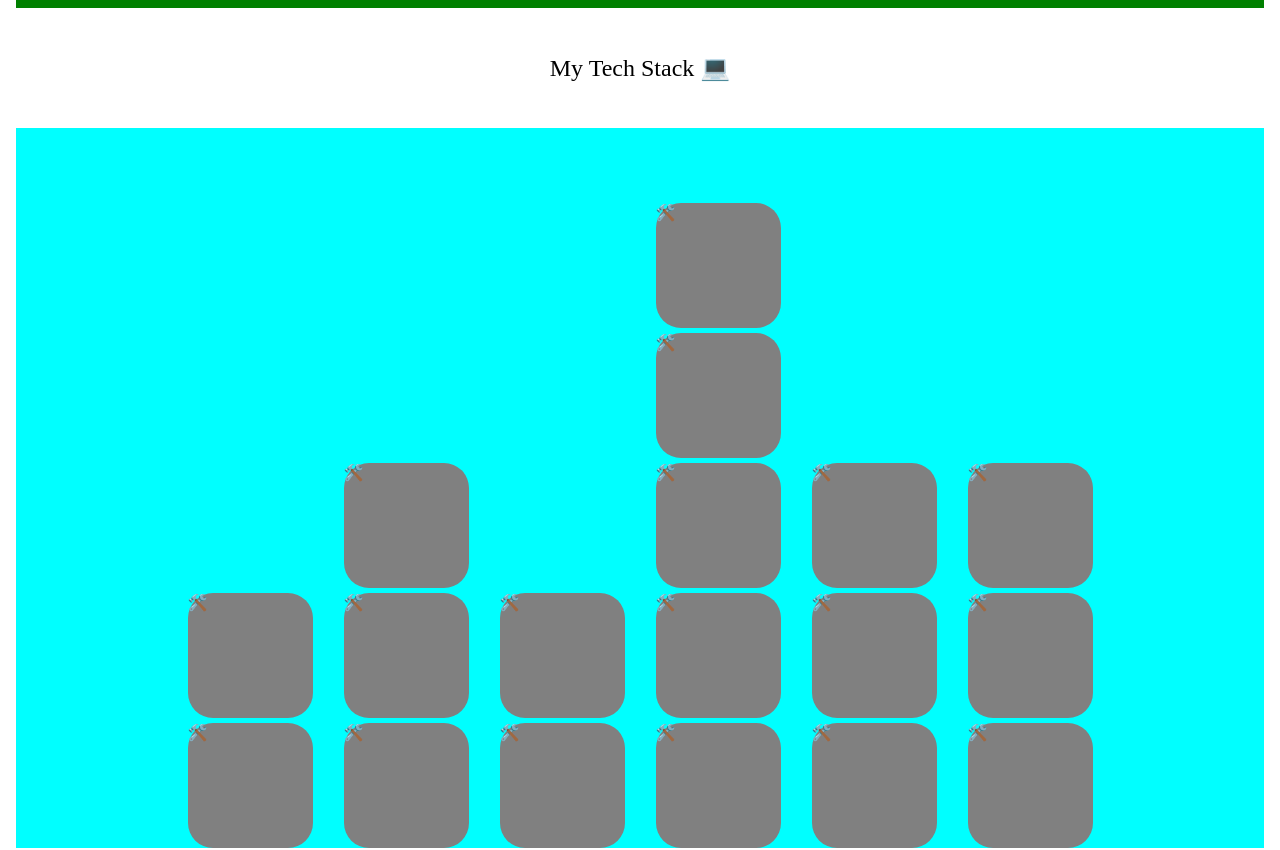
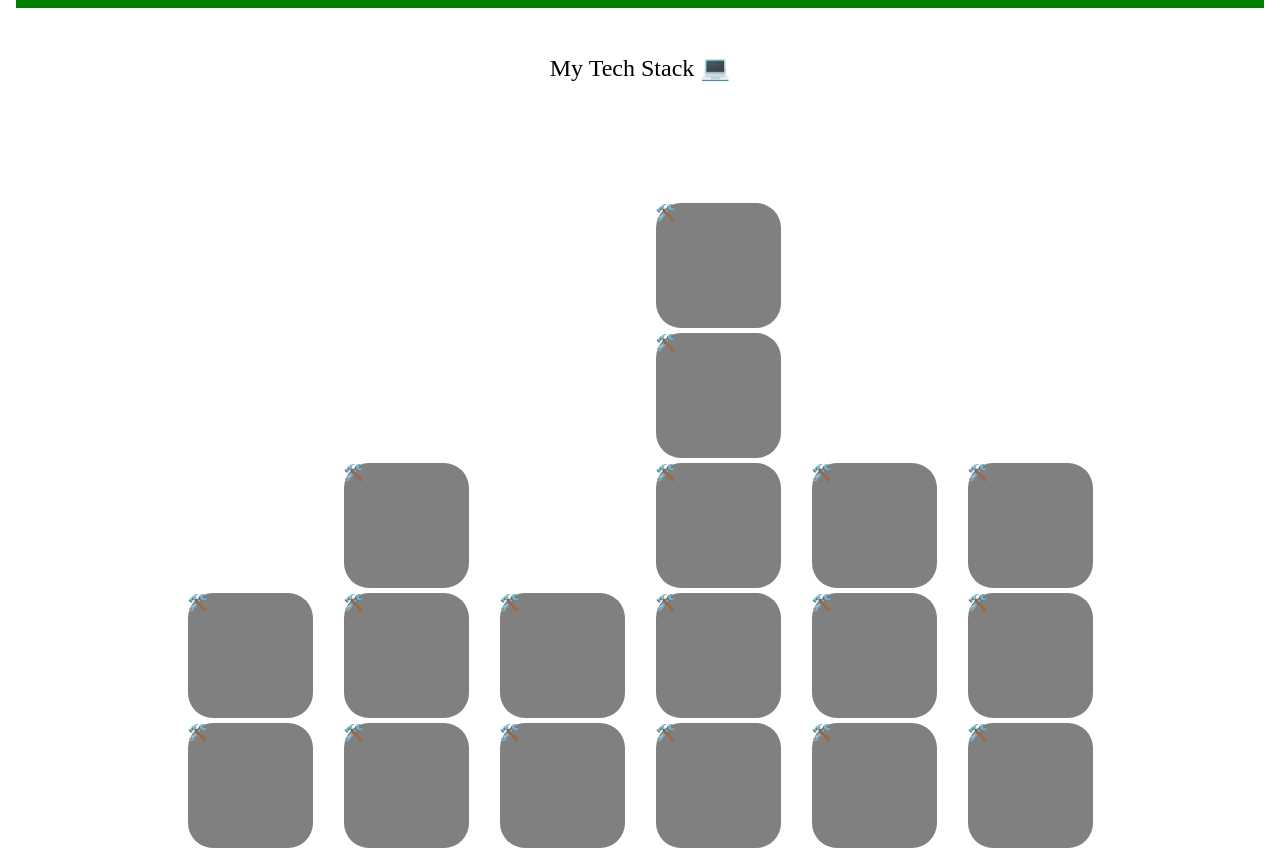
Before and after one commit to fatimaahmed14/portfolio, a React (Create React App) app in the folder fatima-portfolio/: page / in a window 1280 px wide. Shown: the part 1560-2410 px from the top of the page. Built offline with nearby package versions, Linux system fonts and the light colour scheme.

Commit message:
to-do list created

```diff
--- a/fatima-portfolio/src/App.css
+++ b/fatima-portfolio/src/App.css
@@ -51,7 +51,6 @@ h1 {
 /* Tech Stack Page Styling */
 .tech-stack {
   height: 90vh;
-  background-color: aqua;
   display: grid;
   grid-template-columns: repeat(8, 1fr);
   justify-content: center;
--- a/fatima-portfolio/src/pages/Techstack.js
+++ b/fatima-portfolio/src/pages/Techstack.js
@@ -1,4 +1,3 @@
-import React from "react";
 import "../App.css";
 
 function Techstack() {
```
